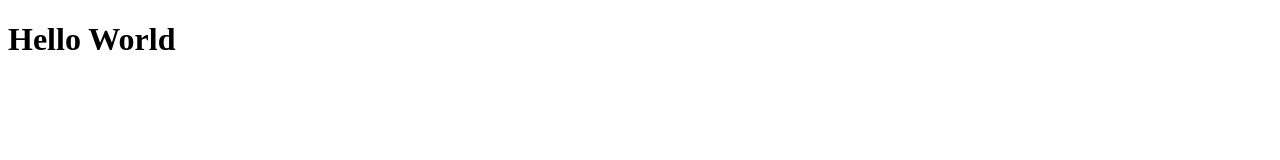
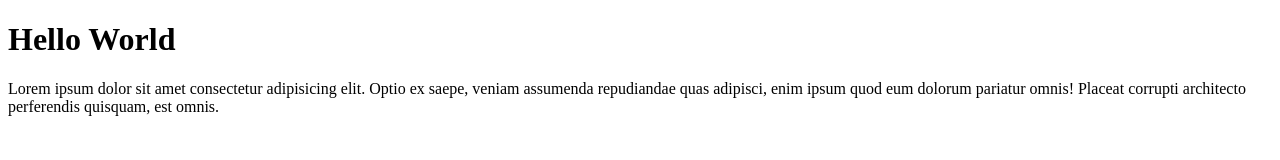
Before and after one commit to DaffaHerdian/git-test, a plain HTML site: page index.html in a window 1280 px wide. Drawn offline with Linux system fonts and the light colour scheme.

Commit message:
menambahkan paragrag

```diff
--- a/index.html
+++ b/index.html
@@ -7,5 +7,8 @@
 </head>
 <body>
     <h1>Hello World</h1>
+    <p>
+        Lorem ipsum dolor sit amet consectetur adipisicing elit. Optio ex saepe, veniam assumenda repudiandae quas adipisci, enim ipsum quod eum dolorum pariatur omnis! Placeat corrupti architecto perferendis quisquam, est omnis.
+    </p>
 </body>
 </html>
```
